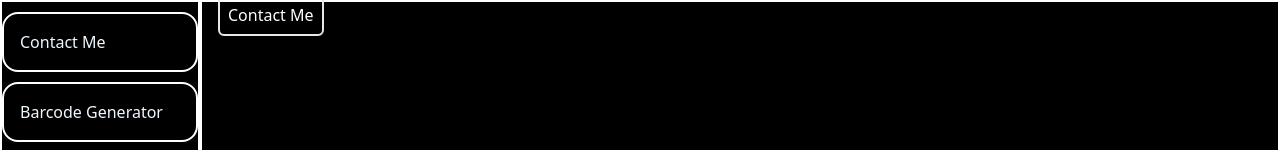
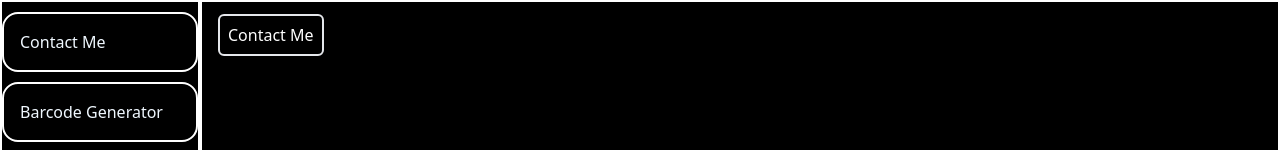
Before and after one commit to maomaocong1/Profiles, a Next.js app: page / in a window 1280 px wide. Shown: the top 150 px of the page. Built offline with nearby package versions, Linux system fonts and the light colour scheme.

Commit message:
modify margin

```diff
--- a/src/app/page.tsx
+++ b/src/app/page.tsx
@@ -2,8 +2,8 @@
 
 export default function Home() {
   return (
-    <><div>
-      <a id = "resume" className="my-10 border-solid border-2 p-2 rounded-md" href='mailto:maomaocong1@gmail.com'>Contact Me</a>
+    <><div className="my-5">
+      <a id = "resume" className=" border-solid border-2 p-2 rounded-md" href='mailto:maomaocong1@gmail.com'>Contact Me</a>
     </div>
     </>
   )
```
